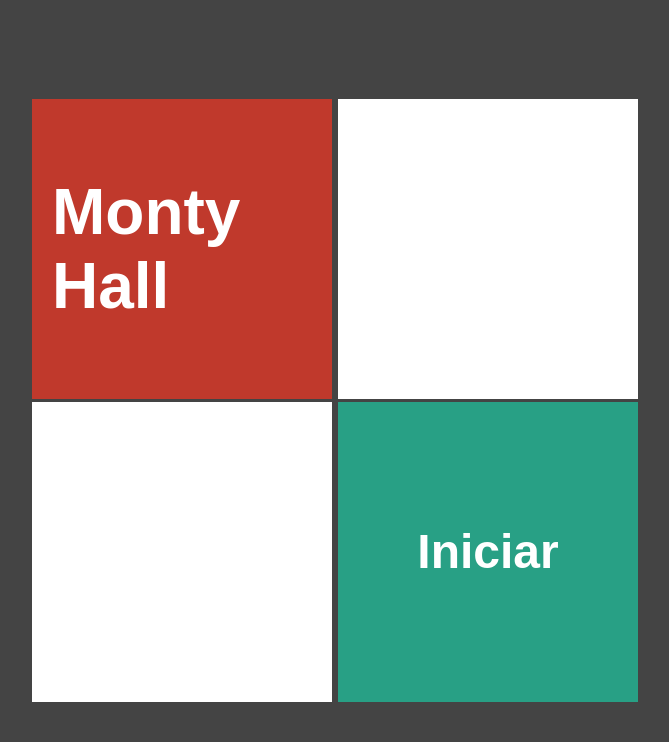
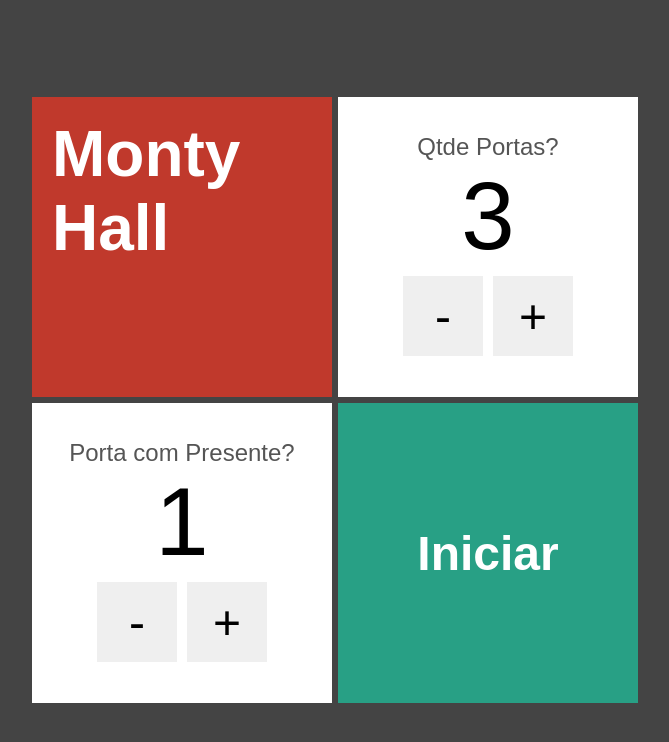
Before and after one commit to vLcGomes/NEXT-PROJECTS, a Next.js app: page / in a window 1280 px wide. Shown: the top 742 px of the page, without its empty margins (305-974 px from the left). Built offline with nearby package versions, Linux system fonts and the light colour scheme.

Commit message:
Conclusão do Projeto

```diff
--- a/app/page.tsx
+++ b/app/page.tsx
@@ -1,9 +1,16 @@
+'use client'
+
 import styles from '../styles/Formulario.module.css'
 import Cartao from '../components/Cartao'
+import EntradaNumerica from '../components/EntradaNumerica'
 import Link from 'next/link';
+import { useState } from 'react';
 
 
 export default function Formulario() {
+  const [qtdePortas, setQtdePortas] = useState(3)
+  const [comPresente, setComPresente] = useState(1)
+
 
   return (
     <div className={styles.formulario}>
@@ -12,14 +19,18 @@
           <h1>Monty Hall</h1>
         </Cartao>
 
-        <Cartao></Cartao>
+        <Cartao>
+          <EntradaNumerica text='Qtde Portas?' value={qtdePortas} onChange={novaQtde => setQtdePortas(novaQtde)}/>
+        </Cartao>
       </div>
       <div>
-        <Cartao></Cartao>
+        <Cartao>
+          <EntradaNumerica text='Porta com Presente?' value={comPresente} onChange={novaPortaComPresente => setComPresente(novaPortaComPresente)}/>
+        </Cartao>
 
         <Cartao bgColor="#28a085">
-          <Link href={`/jogo/4/2`}>
-            <h2 className={styles.link}>Iniciar</h2>
+          <Link href={`/jogo/${qtdePortas}/${comPresente}`} className={styles.link}>
+            <h2>Iniciar</h2>
           </Link>
         </Cartao>
       </div>
--- /dev/null
+++ b/components/EntradaNumerica.tsx
@@ -0,0 +1,23 @@
+import styles from '../styles/EntradaNumerica.module.css'
+
+interface EntradaNumericaProps {
+  text: string
+  value: number
+  onChange: (newValue: number) => void
+}
+
+export default function EntradaNumerica(props) {
+  const dec = () => props.onChange(props.value - 1)
+  const inc = () => props.onChange(props.value + 1)
+
+  return (
+    <div className={styles.entradaNumerica}>
+      <span className={styles.text}>{props.text}</span>
+      <span className={styles.value}>{props.value}</span>
+      <div className={styles.botoes}>
+        <button className={styles.btn} onClick={dec}>-</button>
+        <button className={styles.btn} onClick={inc}>+</button>
+      </div>
+    </div>
+  )
+}
--- a/styles/Cartao.module.css
+++ b/styles/Cartao.module.css
@@ -6,6 +6,4 @@
   font-size: 2rem;
   padding: 20px;
   margin: 3px;
-  justify-content: center;
-  align-items: center;
 }
--- /dev/null
+++ b/styles/EntradaNumerica.module.css
@@ -0,0 +1,34 @@
+.entradaNumerica {
+  display: flex;
+  flex: 1;
+  flex-direction: column;
+  align-items: center;
+  justify-content: center;
+  color: #000;
+}
+
+.text {
+  color: #555;
+  font-size: 1.5rem;
+}
+
+.value {
+  font-size: 6rem;
+}
+
+.btn {
+  display: flex;
+  justify-content: center;
+  align-items: center;
+  font-size: 3rem;
+  height: 80px;
+  width: 80px;
+  margin: 5px;
+  border: none;
+  cursor: pointer;
+}
+
+.botoes {
+  display: flex;
+
+}
--- a/styles/Formulario.module.css
+++ b/styles/Formulario.module.css
@@ -1,14 +1,20 @@
 .formulario {
   display: flex;
+  flex-direction: column;
   justify-content: center;
   align-items: center;
   height: 100vh;
 }
 
+.formulario > div {
+  display: flex;
+}
+
 .link {
-  margin: 0;
-  flex: 1;
   display: flex;
   justify-content: center;
   align-items: center;
+  flex: 1;
+  margin: 0;
+  cursor: pointer;
 }
```
Also changed, not shown: app/jogo/[portas]/[temPresente]/page.tsx (+17 -4 lines).
